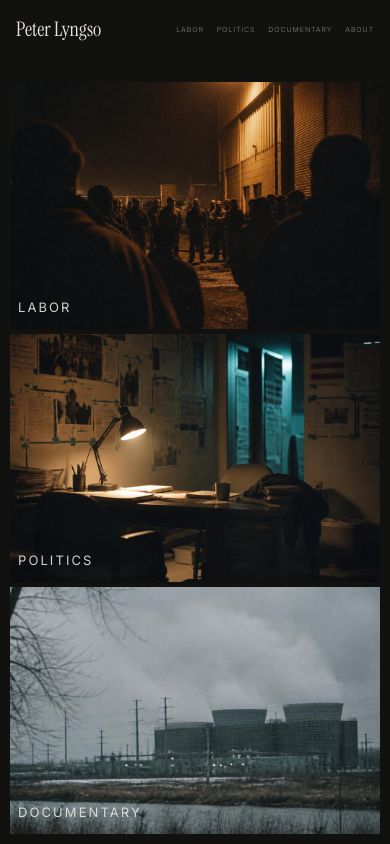
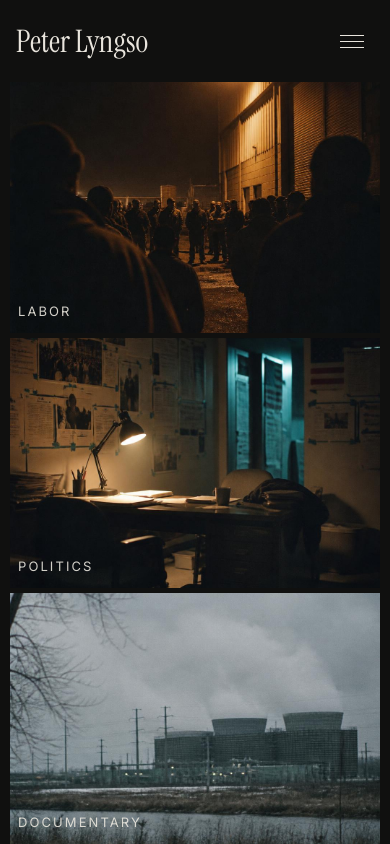
Before and after one commit to peterlyngso/Personal-site-2, a React (Vite) app: page / in a window 390 px wide. Built offline with nearby package versions, Linux system fonts and the light colour scheme.

Commit message:
Add mobile navigation and fit stacked homepage to screen

```diff
--- a/src/components/Navigation.jsx
+++ b/src/components/Navigation.jsx
@@ -1,4 +1,4 @@
-import { useEffect, useState } from 'react';
+import { useEffect, useRef, useState } from 'react';
 import { Link, useLocation } from 'wouter';
 import { cn } from '../lib/utils';
 
@@ -12,6 +12,38 @@ const links = [
 export function Navigation() {
   const [location] = useLocation();
   const [scrolled, setScrolled] = useState(false);
+  const [menuOpen, setMenuOpen] = useState(false);
+  const navRef = useRef(null);
+  const toggleRef = useRef(null);
+
+  useEffect(() => {
+    setMenuOpen(false);
+  }, [location]);
+
+  useEffect(() => {
+    if (!menuOpen) return undefined;
+    const onKeyDown = (event) => {
+      if (event.key === 'Escape') {
+        setMenuOpen(false);
+        toggleRef.current?.focus();
+      }
+    };
+    const onPointerDown = (event) => {
+      if (!navRef.current?.contains(event.target)) setMenuOpen(false);
+    };
+    const wideScreen = window.matchMedia('(min-width: 768px)');
+    const onWidthChange = () => {
+      if (wideScreen.matches) setMenuOpen(false);
+    };
+    document.addEventListener('keydown', onKeyDown);
+    document.addEventListener('pointerdown', onPointerDown);
+    wideScreen.addEventListener('change', onWidthChange);
+    return () => {
+      document.removeEventListener('keydown', onKeyDown);
+      document.removeEventListener('pointerdown', onPointerDown);
+      wideScreen.removeEventListener('change', onWidthChange);
+    };
+  }, [menuOpen]);
 
   useEffect(() => {
     const onScroll = () => setScrolled(window.scrollY > 24);
@@ -21,11 +53,27 @@ export function Navigation() {
   }, []);
 
   return (
-    <nav className={cn('site-nav', scrolled && 'site-nav--scrolled')} aria-label="Primary navigation">
-      <Link href="/" className="site-nav__wordmark">Peter Lyngso</Link>
-      <div className="site-nav__links">
+    <nav ref={navRef} className={cn('site-nav', scrolled && 'site-nav--scrolled', menuOpen && 'site-nav--open')} aria-label="Primary navigation"
+      onBlur={(event) => {
+        if (!event.currentTarget.contains(event.relatedTarget)) setMenuOpen(false);
+      }}>
+      <Link href="/" className="site-nav__wordmark" onClick={() => setMenuOpen(false)}>Peter Lyngso</Link>
+      <button
+        ref={toggleRef}
+        type="button"
+        className="site-nav__toggle"
+        aria-label={menuOpen ? 'Close navigation' : 'Open navigation'}
+        aria-expanded={menuOpen}
+        aria-controls="primary-navigation-links"
+        onClick={() => setMenuOpen((open) => !open)}
+      >
+        <span aria-hidden="true" />
+        <span aria-hidden="true" />
+        <span aria-hidden="true" />
+      </button>
+      <div id="primary-navigation-links" className="site-nav__links">
         {links.map((link) => (
-          <Link key={link.href} href={link.href} className={cn('site-nav__link', location.startsWith(link.href) && 'site-nav__link--active')}>
+          <Link key={link.href} href={link.href} onClick={() => setMenuOpen(false)} aria-current={location.startsWith(link.href) ? 'page' : undefined} className={cn('site-nav__link', location.startsWith(link.href) && 'site-nav__link--active')}>
             {link.label}
           </Link>
         ))}
--- a/src/index.css
+++ b/src/index.css
@@ -82,6 +82,15 @@ body {
   pointer-events: auto;
 }
 
+.site-nav__toggle {
+  display: none;
+}
+
+.site-nav :focus-visible {
+  outline: 1px solid #c3a889;
+  outline-offset: 5px;
+}
+
 .site-nav__wordmark {
   font-family: 'Instrument Serif', serif;
   font-size: 36px;
@@ -103,29 +112,13 @@ body {
   transition: color 250ms ease;
 }
 
-.site-nav__link::after {
-  content: '';
-  position: absolute;
-  right: 0;
-  bottom: -7px;
-  left: 0;
-  height: 1px;
-  background: #c3a889;
-  opacity: 0;
-  transform: scaleX(0);
-  transform-origin: left;
-  transition: opacity 250ms ease, transform 250ms ease;
-}
-
 .site-nav__link:hover,
 .site-nav__link--active {
   color: #e9e5dd;
 }
 
-.site-nav__link--active::after,
-.site-nav__link:hover::after {
-  opacity: 1;
-  transform: scaleX(1);
+.site-nav__link--active {
+  font-weight: 500;
 }
 
 .site-footer {
@@ -786,10 +779,58 @@ a {
 
 
 @media (max-width: 767px) {
+  html:has(.landing),
+  body:has(.landing) {
+    overflow: hidden;
+    overscroll-behavior: none;
+  }
+
+  .portfolio-shell:has(.landing) {
+    min-height: 0;
+  }
+
   .site-nav {
-    align-items: flex-start;
     padding: 19px 16px;
     align-items: center;
+  }
+
+  .site-nav--open {
+    background-color: #111110;
+    pointer-events: auto;
+  }
+
+  .site-nav__toggle {
+    display: flex;
+    flex: 0 0 44px;
+    height: 44px;
+    flex-direction: column;
+    align-items: center;
+    justify-content: center;
+    gap: 5px;
+    padding: 10px;
+    border: 0;
+    background: transparent;
+    color: inherit;
+    cursor: pointer;
+    pointer-events: auto;
+  }
+
+  .site-nav__toggle span {
+    width: 24px;
+    height: 1px;
+    background: currentColor;
+  }
+
+  .site-nav--open .site-nav__toggle span:first-child {
+    transform: translateY(6px) rotate(45deg);
+  }
+
+  .site-nav--open .site-nav__toggle span:nth-child(2) {
+    opacity: 0;
+  }
+
+  .site-nav--open .site-nav__toggle span:last-child {
+    transform: translateY(-6px) rotate(-45deg);
   }
 
   .site-nav--scrolled {
@@ -803,23 +844,38 @@ a {
   }
 
   .site-nav__links {
-    justify-content: flex-end;
-    flex-wrap: wrap;
-    gap: 7px 13px;
-    max-width: 75%;
+    display: none;
+    position: absolute;
+    top: 100%;
+    right: 0;
+    left: 0;
+    align-items: stretch;
+    gap: 0;
+    padding: 8px 24px 24px;
+    max-height: calc(100svh - 82px);
+    overflow-y: auto;
+    border-bottom: 1px solid rgba(233, 229, 221, 0.14);
+    background: #111110;
+  }
+
+  .site-nav--open .site-nav__links {
+    display: flex;
+    flex-direction: column;
   }
 
   .site-nav__link {
-    font-size: 12px;
+    display: block;
+    padding: 18px 0;
+    font-size: 14px;
     letter-spacing: 0.13em;
   }
 
-  .site-nav__link::after {
-    bottom: -4px;
-  }
-
   .landing {
-    padding: 82px 10px 10px;
+    position: fixed;
+    inset: 0;
+    height: auto;
+    overflow: hidden;
+    padding: 82px 10px 0;
   }
 
   .landing__marker {
@@ -970,24 +1026,3 @@ a {
     text-align: left;
   }
 }
-@media (max-width: 590px) {
-  .site-nav__link {
-    font-size: 8px;
-    letter-spacing: 0.13em;
-  }
-  .site-nav__wordmark {
-    /* flex: 0 0 auto; */
-    font-size: 25px;
-  }
-}
-
-@media (max-width: 400px) {
-  .site-nav__link {
-    font-size: 7px;
-    letter-spacing: 0.13em;
-  }
-  .site-nav__wordmark {
-    /* flex: 0 0 auto; */
-    font-size: 20px;
-  }
-}
```
